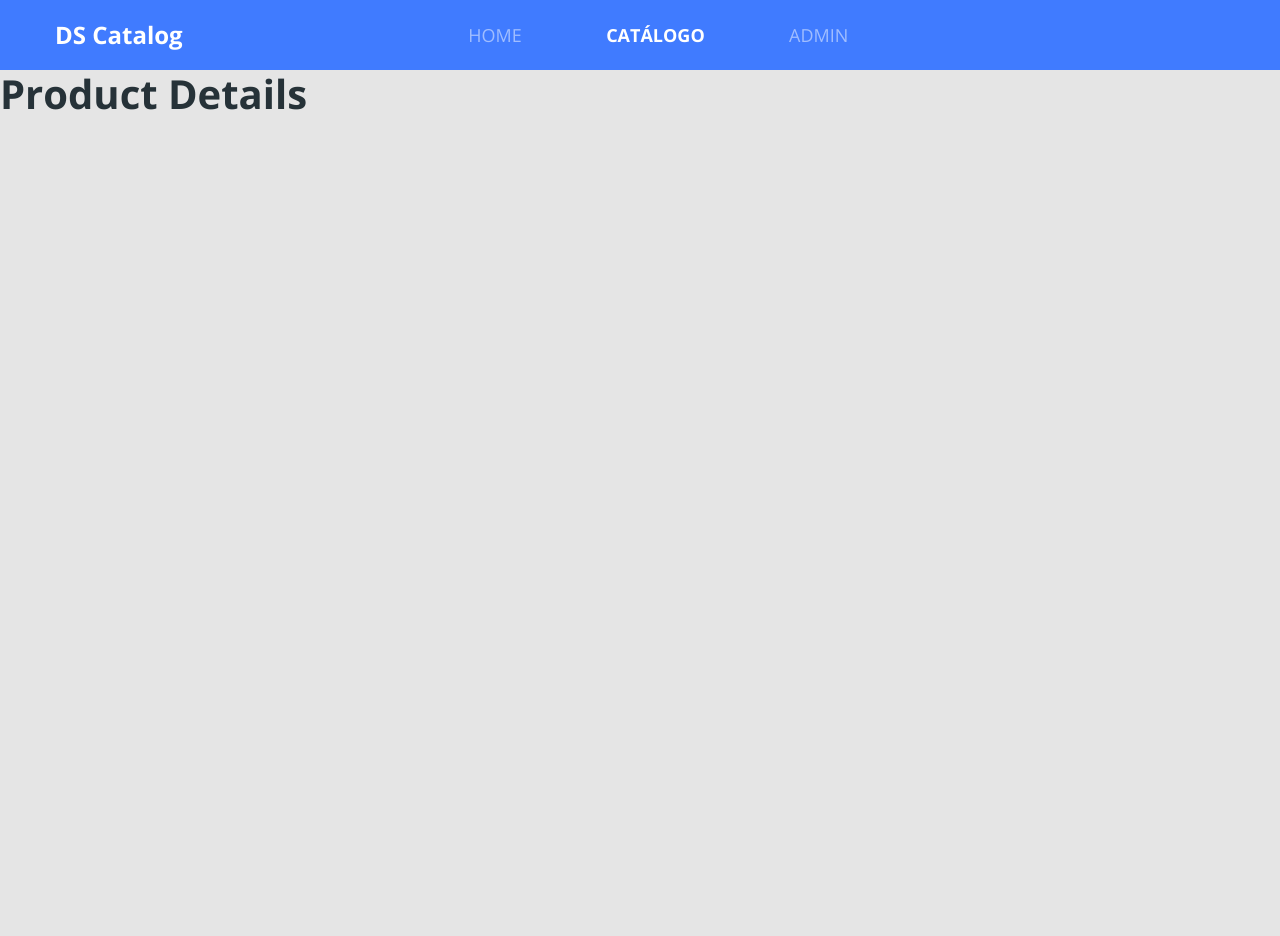
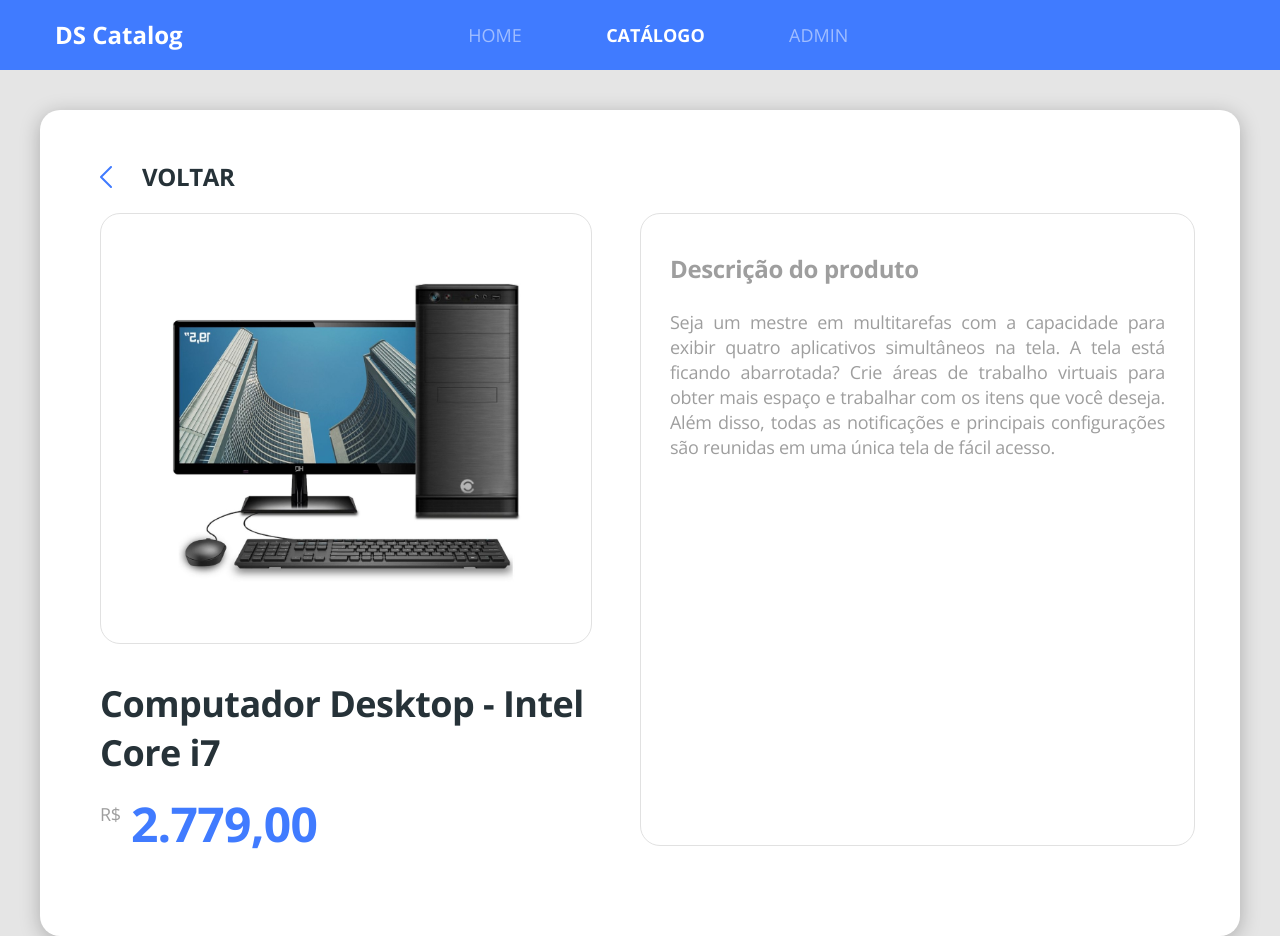
Before and after one commit to MarceloSantiagoCampos/DSCatalog-bootcamp-devsuperior, a React (Create React App) app in the folder front-web/: page /products/1 in a window 1280 px wide. Before the commit the page ends 800 px from the top, so only its background shows below. Built offline with nearby package versions, Linux system fonts and the light colour scheme.

Commit message:
Finish the product details page

```diff
--- a/front-web/src/core/components/ButtonIcon/styles.scss
+++ b/front-web/src/core/components/ButtonIcon/styles.scss
@@ -13,5 +13,6 @@
     display: flex;
     align-items: center;
     justify-content: center;
+    color: #FFFFFF;
 
 }
--- /dev/null
+++ b/front-web/src/core/components/ProductPrice/index.tsx
@@ -0,0 +1,18 @@
+import './style.scss'
+
+type Props = {
+    price: string;
+}
+
+const ProductPrice = ({ price }: Props) => (
+
+    <div className="product-price-container">
+        <span className="product-currency">R$</span>
+        <h3 className="product-price">
+            {price}
+        </h3>
+    </div>
+
+);
+
+export default ProductPrice;
--- /dev/null
+++ b/front-web/src/core/components/ProductPrice/style.scss
@@ -0,0 +1,19 @@
+.product-price-container {
+    margin-top: 25px;
+    display: flex;
+}
+
+.product-currency {
+    font-size: 18px;
+    line-height: 25px;
+    letter-spacing: -0.015em;
+    color: #9E9E9E;
+}
+
+.product-price {
+    font-size: 32px;
+    line-height: 44px;
+    letter-spacing: -0.015em;
+    color: #407BFF;
+    margin-left: 10px;
+}
--- a/front-web/src/pages/catalog/components/ProductCard/index.tsx
+++ b/front-web/src/pages/catalog/components/ProductCard/index.tsx
@@ -1,5 +1,6 @@
 import './styles.scss';
 import { ReactComponent as Product } from '../../../../core/assets/images/product.svg';
+import ProductPrice from '../../../../core/components/ProductPrice/index';
 
 
 const ProductCard = () => (
@@ -9,10 +10,7 @@
             <h6 className="product-name">
                 Computador Desktop - Intel Core i7
             </h6>
-            <div className="product-price-container">
-                <span className="product-currency">R$</span>
-                <h3 className="product-price">2.779,00</h3>
-            </div>
+            <ProductPrice price="2.779,00" />
         </div>
     </div>
 
--- a/front-web/src/pages/catalog/components/ProductCard/styles.scss
+++ b/front-web/src/pages/catalog/components/ProductCard/styles.scss
@@ -15,24 +15,5 @@
     font-size: 18px;
     line-height: 25px;
     letter-spacing: -0.015em;
+    color: #263238;
 }
-
-.product-price-container {
-    margin-top: 25px;
-    display: flex;
-}
-
-.product-currency {
-    font-size: 18px;
-    line-height: 25px;
-    letter-spacing: -0.015em;
-    color: #9E9E9E;
-}
-
-.product-price {
-    font-size: 32px;
-    line-height: 44px;
-    letter-spacing: -0.015em;
-    color: #407BFF;
-    margin-left: 10px;
-}
--- a/front-web/src/pages/catalog/components/ProductDetails/index.tsx
+++ b/front-web/src/pages/catalog/components/ProductDetails/index.tsx
@@ -1,5 +1,9 @@
-import { useParams } from 'react-router-dom';
+import { useParams, Link } from 'react-router-dom';
+import { ReactComponent as ArrowIcon } from '../../../../core/assets/images/arrow.svg';
+import { ReactComponent as ProductImage } from '../../../../core/assets/images/product.svg';
 import './styles.scss';
+import ProductPrice from '../../../../core/components/ProductPrice/index';
+
 
 type ParamsType = {
     productId: string;
@@ -9,8 +13,35 @@
     const  { productId } = useParams<ParamsType>();
 
     return (
-        <div className="product-details-container">
-            <h1>Product Details</h1>
+        <div className="product-details-container ">
+            <div className="card-base border-radius-20 product-details">
+                <Link to="/products" className="product-details-goback">
+                    <ArrowIcon className="icon-goback" />
+                    <h1 className="text-goback">voltar</h1>
+                </Link>
+                <div className="row">
+                    <div className="col-6 pr-5">
+                        <div className="product-details-card text-center">
+                            <ProductImage className="product-details-image" />
+                        </div>
+                        <h1 className="products-details-name">
+                            Computador Desktop - Intel Core i7
+                        </h1>
+                        <ProductPrice price="2.779,00" />
+                    </div>
+                    <div className="col-6 product-details-card">
+                        <h1 className="product-description-title">
+                            Descrição do produto
+                        </h1>
+                        <p className="product-description-text">
+                        Seja um mestre em multitarefas com a capacidade para exibir quatro aplicativos
+                        simultâneos na tela. A tela está ficando abarrotada? Crie áreas de trabalho virtuais
+                        para obter mais espaço e trabalhar com os itens que você deseja. Além disso, todas as
+                        notificações e principais configurações são reunidas em uma única tela de fácil acesso.
+                        </p>
+                    </div>
+                </div>
+            </div>
         </div>
     );
 
--- a/front-web/src/pages/catalog/components/ProductDetails/styles.scss
+++ b/front-web/src/pages/catalog/components/ProductDetails/styles.scss
@@ -1,3 +1,68 @@
+.product-details {
+    padding: 50px 60px 90px 60px;
+
+    .product-price{
+        font-size: 48px;
+    }
+}
+
 .product-details-container {
+    margin-top: 40px;
+    padding-left: 40px;
+    padding-right: 40px;
+}
+
+.product-details-goback {
+    display: flex;
+    align-items: center;
+    margin-bottom: 20px;
 
 }
+
+.products-details-name {
+    font-size: 36px;
+    line-height: 49px;
+    letter-spacing: -0.015em;
+    margin-top: 35px;
+}
+
+.icon-goback {
+    color: #407BFF;
+    transform: rotate(-180deg);
+    margin-right: 30px;
+}
+
+.text-goback {
+    font-size: 24px;
+    line-height: 33px;
+    letter-spacing: -0.015em;
+    color: #263238;
+    text-transform: uppercase;
+}
+
+.product-details-card{
+    border: 1px solid #E1E1E1;
+    border-radius: 20px;
+    padding: 38px 29px;
+}
+
+.product-details-image {
+    width: 353px;
+    height: 353px;
+}
+
+.product-description-title {
+    font-size: 24px;
+    line-height: 33px;
+    letter-spacing: -0.015em;
+    color: #9E9E9E;
+    margin-bottom: 25px;
+}
+
+.product-description-text {
+    font-size: 18px;
+    line-height: 25px;
+    letter-spacing: -0.015em;
+    color: #9E9E9E;
+    text-align: justify;
+}
```
Also changed, not shown: front-web/src/core/assets/images/arrow.svg.
